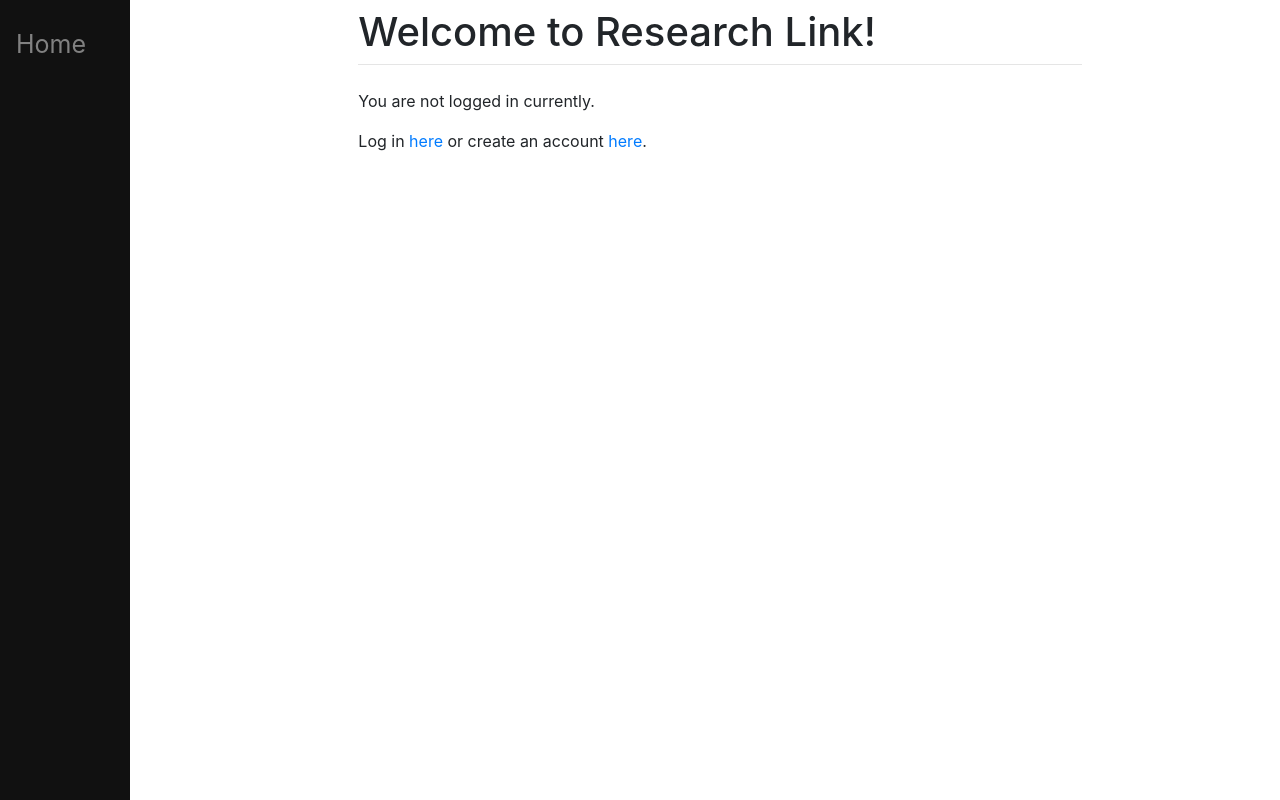
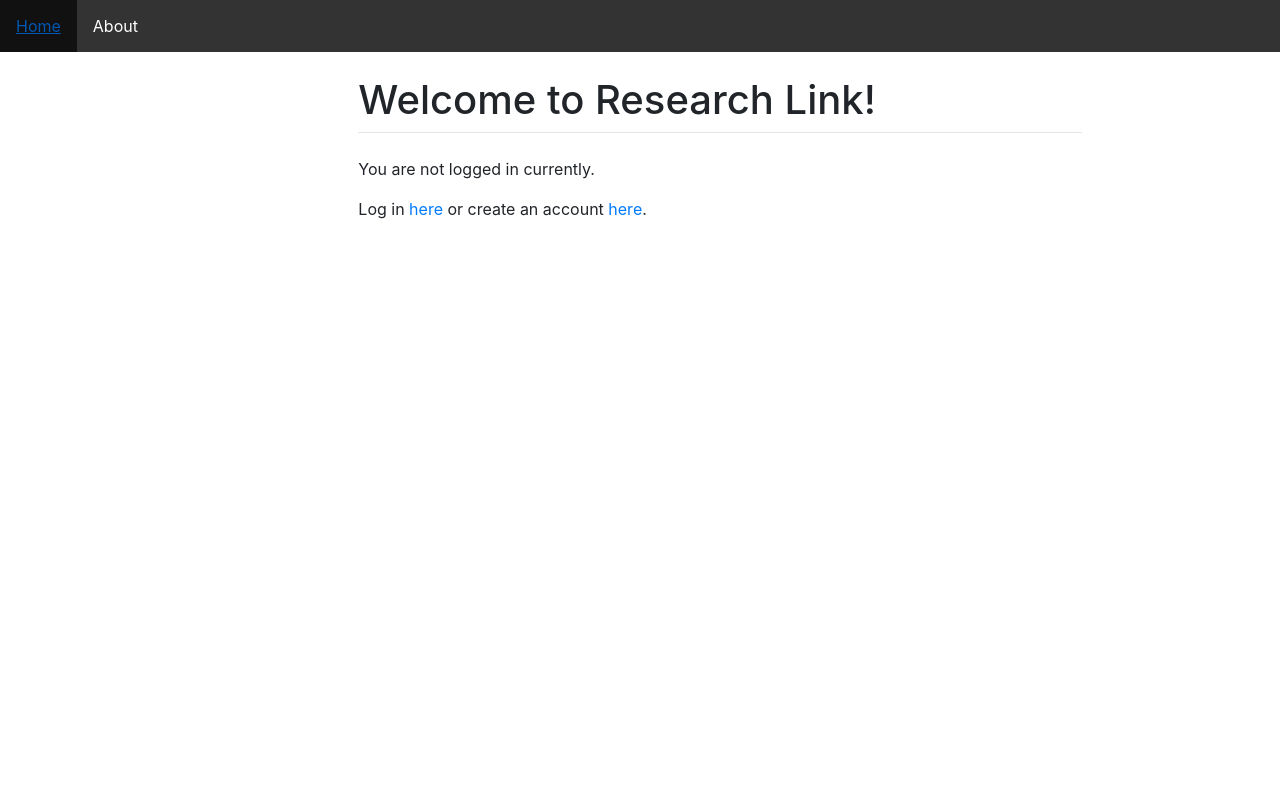
Before and after one commit to JarryLc/ResearchLinkSqlite, a Django app: page / in a window 1280 px wide. Run offline with Django 3.2, Linux system fonts and the light colour scheme; some libraries are stand-ins or nearby versions.

Commit message:
added an about page and made navbar horizontal

```diff
--- a/main/urls.py
+++ b/main/urls.py
@@ -8,6 +8,6 @@ urlpatterns = [
     path('profile/create/', views.createProfile, name='createProfile'),
     path('profile/modify/', views.modifyProfile, name='modifyProfile'),
     path('profile/delete/', views.deleteProfile, name='deleteProfile'),
-
+    path('about/', views.about, name='about'),
     path('search/', views.search, name='search'),
 ]
--- a/main/views.py
+++ b/main/views.py
@@ -209,3 +209,6 @@ def search(request):
 
         else:
             return render(request, 'main/search.html', {'identity': identity, 'form': form})
+
+def about(request):
+    return render(request, 'main/about.html')
--- a/register/static/register/style.css
+++ b/register/static/register/style.css
@@ -1,4 +1,4 @@
-.sidenav {
+/* .sidenav {
     height: 100%;
     width: 130px;
     position: fixed;
@@ -19,12 +19,37 @@
 }
 .sidenav a:hover{
     color: #f1f1f1;
-}
+} */
+
 .main{
     margin-left: 160px;
     padding: 0px 10px;
 }
 
+.sidenav {
+    background-color: #333;
+}
+
 ul {
-   list-style-type: none;
-}
+    list-style-type: none;
+    margin: 0;
+    padding: 0;
+    overflow: hidden;
+  }
+
+  li {
+    float: left;
+  }
+
+  li a {
+    display: block;
+    color: white;
+    text-align: center;
+    padding: 14px 16px;
+    text-decoration: none;
+  }
+
+  /* Change the link color to #111 (black) on hover */
+  li a:hover {
+    background-color: #111;
+  }
--- a/register/templates/register/base.html
+++ b/register/templates/register/base.html
@@ -12,14 +12,17 @@
 </head>
 <body>
     <div class="sidenav">
-        <a href="/">Home</a>
-        {% if user.is_authenticated %}
-            <a href="/profile/">Profile</a>
+        <ul>
+            <li><a href="/">Home</a></li>
+            <li><a href="/about/">About</a></li>
+            {% if user.is_authenticated %}
+            <li><a href="/profile/">Profile</a></li>
             {% if identity == 'professor' %}
-                <a href="/search/">Search</a>
+            <li><a href="/search/">Search</a></li>
             {% endif %}
-            <a href="/logout/">Logout</a>
-        {% endif %}
+            <li><a href="/logout/">Logout</a></li>
+            {% endif %}
+        </ul>
     </div>
     <div class="main">
         <div class="row justify-content-center">
```
Also changed, not shown: main/templates/main/about.html (added, +42 -0 lines).
